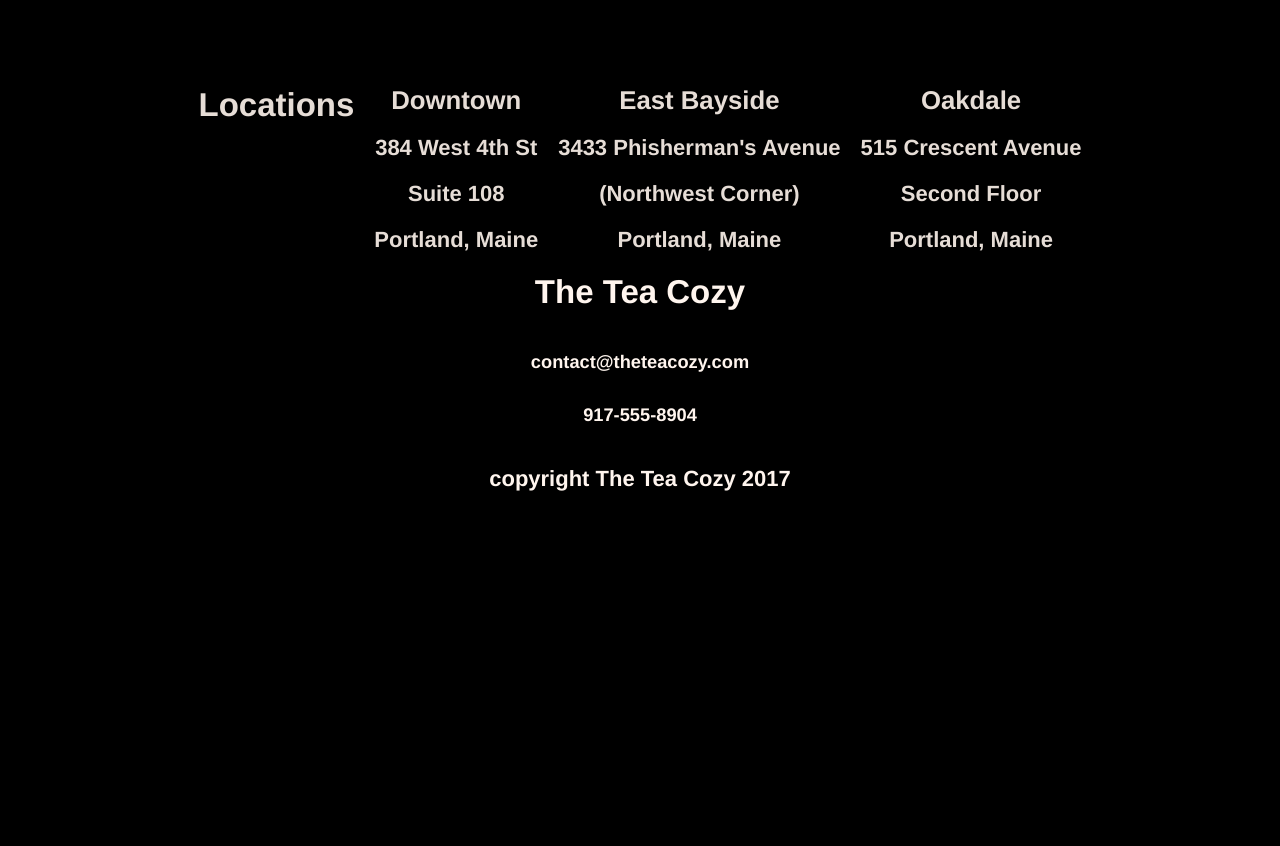
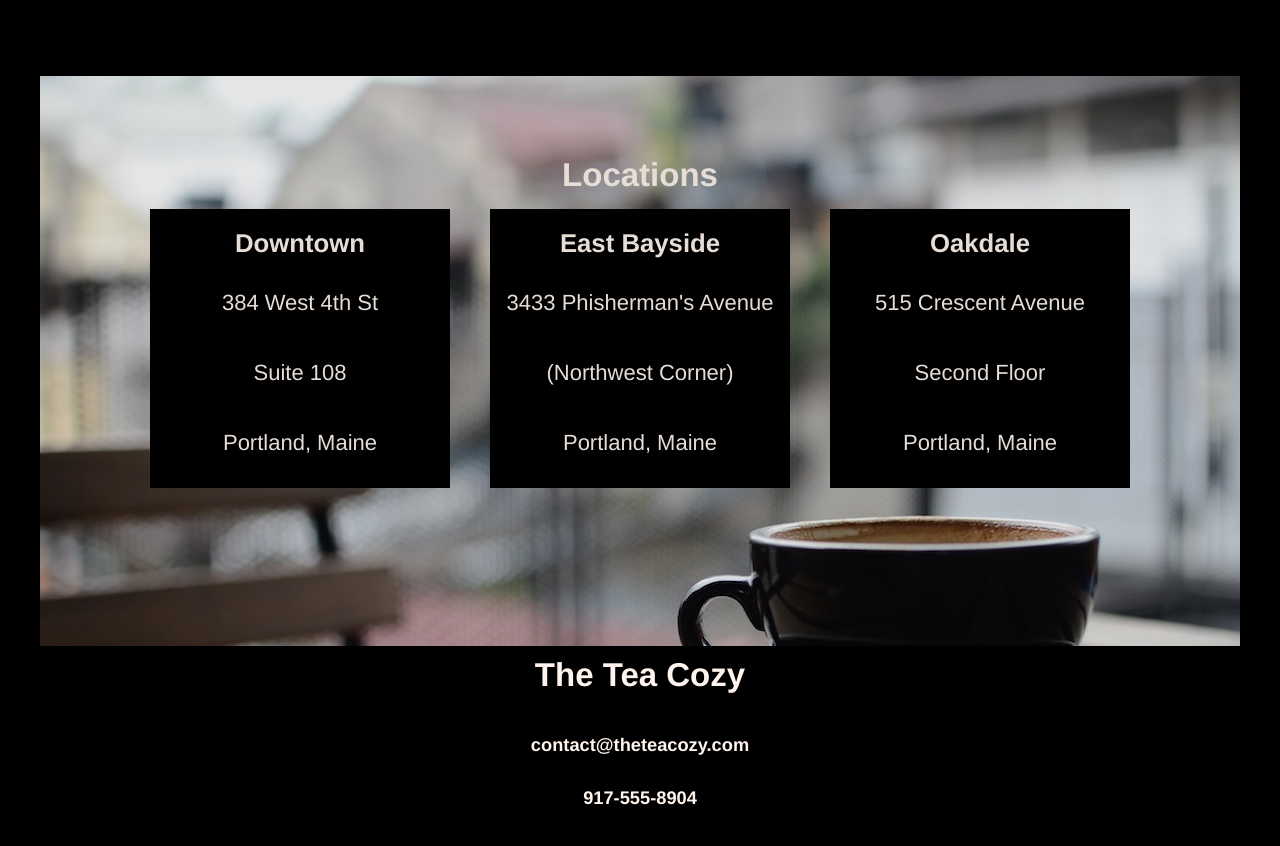
Before and after one commit to chrisstanarsenault/teacozy, a plain HTML site: page index.html in a window 1280 px wide. Shown: the part 1533-2379 px from the top of the page. Before the commit the page ends 2035 px from the top, so only its background shows below. Drawn offline with Linux system fonts and the light colour scheme.

Commit message:
locations done

```diff
--- a/index.html
+++ b/index.html
@@ -28,7 +28,7 @@
 	<div id="store">
 		<h2>Tea of the Month</h2>
 		<h4>What's Steeping at The Tea Cozy?</h4>
-		<div class="flex-container item-pics">
+		<div class="flex-container store">
 			<div class="item-pics">
 				<img src="./resources/images/img-berryblitz.jpg" />
 				<span>Fall Berry Blitz Tea</span>
@@ -53,25 +53,27 @@
 	</div>
 
 	<!-- Location -->
-	<div id="locations" class="flex-container">
+	<div id="locations">
 		<h2>Locations</h2>
-		<div class="address-box-1">
-			<h3>Downtown</h3>
-			<h4>384 West 4th St</h4>
-			<h4>Suite 108</h4>
-			<h4>Portland, Maine</h4>
-		</div>
-		<div class="address-box-2">
-			<h3>East Bayside</h3>
-			<h4>3433 Phisherman's Avenue</h4>
-			<h4>(Northwest Corner)</h4>
-			<h4>Portland, Maine</h4>
-		</div>
-		<div class="address-box-3">
-			<h3>Oakdale</h3>
-			<h4>515 Crescent Avenue</h4>
-			<h4>Second Floor</h4>
-			<h4>Portland, Maine</h4>
+		<div class="flex-container locations">
+			<div class="address-box">
+				<h3>Downtown</h3>
+				<p>384 West 4th St</p>
+				<p>Suite 108</p>
+				<p>Portland, Maine</p>
+			</div>
+			<div class="address-box">
+				<h3>East Bayside</h3>
+				<p>3433 Phisherman's Avenue</p>
+				<p>(Northwest Corner)</p>
+				<p>Portland, Maine</p>
+			</div>
+			<div class="address-box">
+				<h3>Oakdale</h3>
+				<p>515 Crescent Avenue</p>
+				<p>Second Floor</p>
+				<p>Portland, Maine</p>
+			</div>
 		</div>
 	</div>
 </div>
--- a/resources/css/style.css
+++ b/resources/css/style.css
@@ -88,10 +88,18 @@ h2 {
 	font-weight: bold;
 }
 
+h3 {
+	display: block;
+	font-weight: bold;
+}
+
 h4 {
 	display: block;
 }
 
+p {
+	display: block;
+}
 
 /*Tea Of The Month*/
 #store {
@@ -109,3 +117,26 @@ h4 {
 	margin: 10px;
 	display: block;
 }
+
+/*Locations*/
+#locations {
+	background-image: url(../images/img-locations-background.jpg);
+	height: 500px;
+	padding-top: 70px;
+}
+
+#locations .flex-container {
+	width: 1100px;
+	margin: auto;
+}
+
+.address-box {
+	display: flex;
+	background-color: black;
+	opacity: 1;
+	flex-direction: column;
+	justify-content: center;
+	padding: 10px;
+	flex-basis: 280px;
+	margin: 5px 20px;
+}
```
